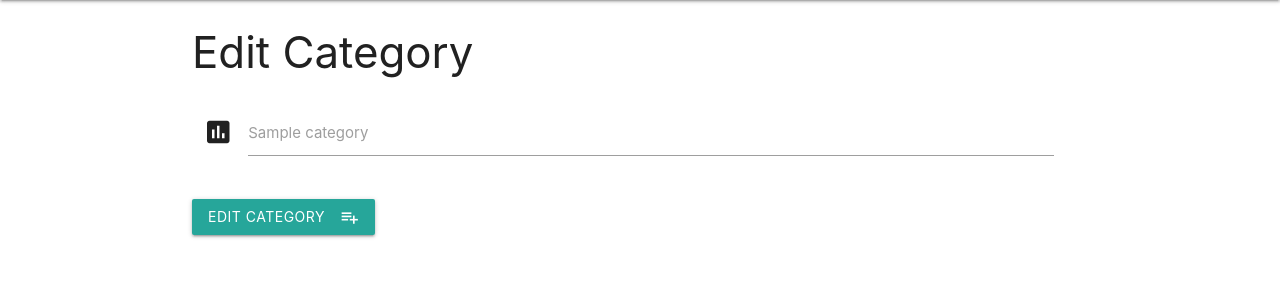
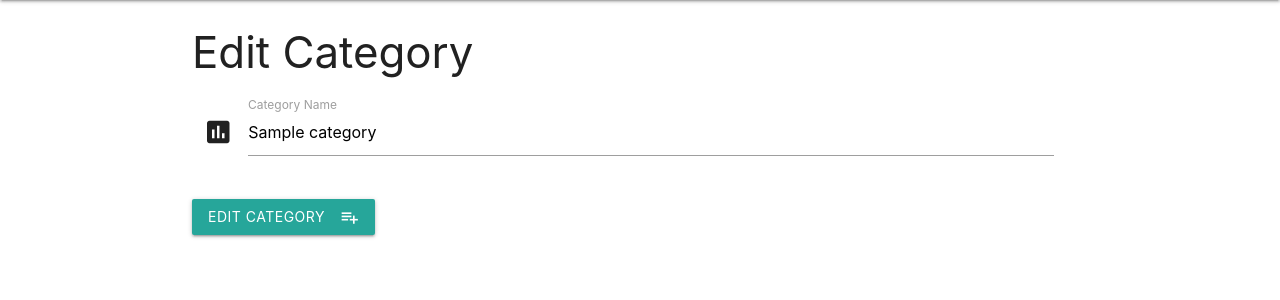
Before and after one commit to jonathan-odonnell/task-manager, a Flask app: template templates/edit_category.html in a window 1280 px wide. Shown: the part 64-364 px from the top of the page. Run offline with Flask 2, Linux system fonts and the light colour scheme; the template is opened without the code that fills it: most values are stand-ins (such as "Sample title", 1, 10 or a date in 2020); some libraries are stand-ins or nearby versions.

Commit message:
bug fixes

```diff
--- a/templates/edit_category.html
+++ b/templates/edit_category.html
@@ -5,8 +5,8 @@
     <div class="row">
       <div class="input-field col s12">
         <i class="material-icons prefix">poll</i>
-        <input id="category_name" name="category_name" type="text" class="validate" />
-        <label for="category_name">{{category.category_name}}</label>
+        <input id="category_name" name="category_name" value="{{category.category_name}}" type="text" class="validate" />
+        <label for="category_name">Category Name</label>
       </div>
     </div>
     <div class="row">
```
Also changed, not shown: templates/edit_task.html (+3 -7 lines).
